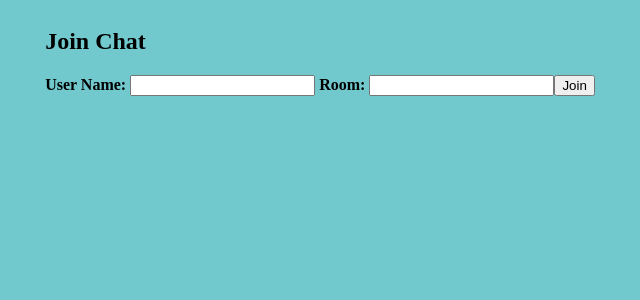
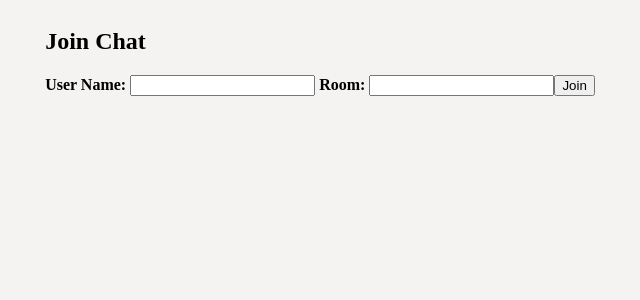
Before and after one commit to vishu2222/chat-app, a React (Create React App) app in the folder client/: page / in a window 1280 px wide. Shown: the top 300 px of the page, without its empty margins (320-960 px from the left). Built offline with nearby package versions, Linux system fonts and the light colour scheme; no server answers.

Commit message:
alter bg

```diff
--- a/client/src/index.css
+++ b/client/src/index.css
@@ -1,3 +1,3 @@
 body {
-    background-color: #71C9CE; /* 3C4048   B2B2B2  EAEAEA 365a5c*/
+    background-color: #f5f2f2; /* 3C4048   B2B2B2  EAEAEA 365a5c AEE1E1 40514E*/
 }
```
